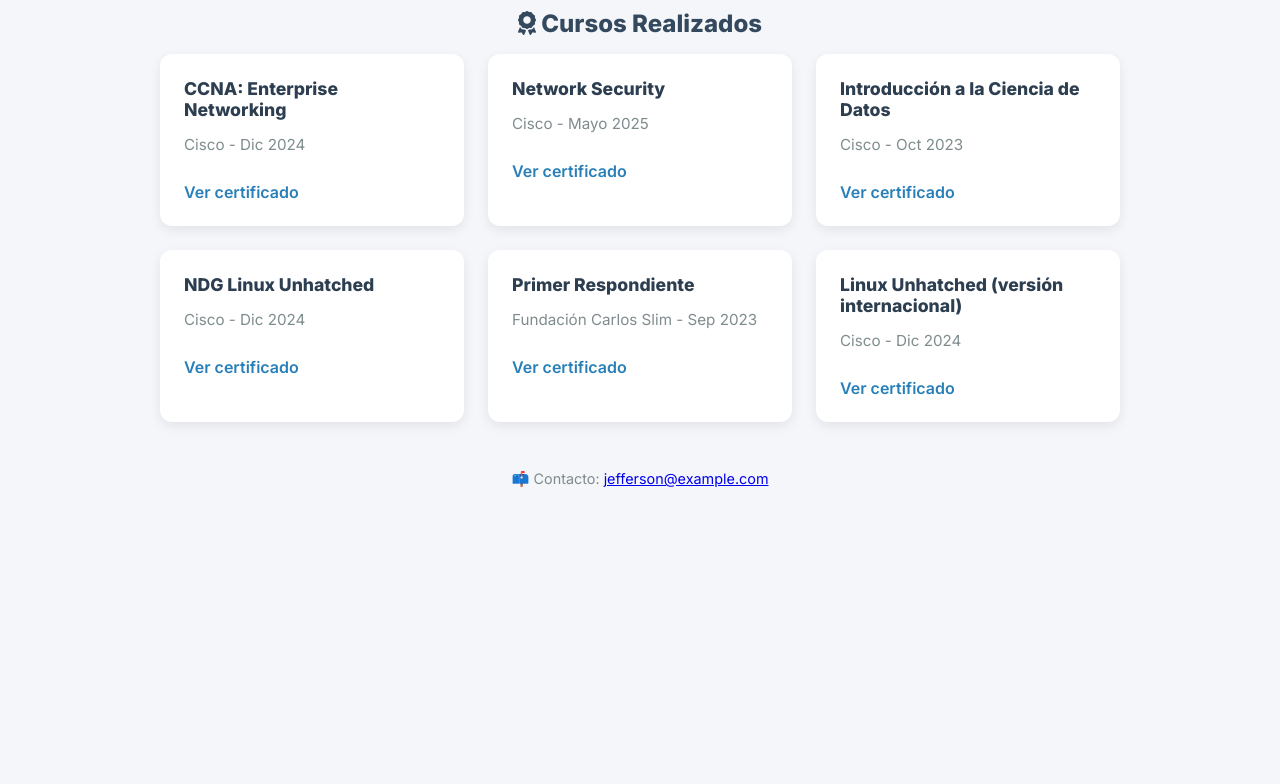
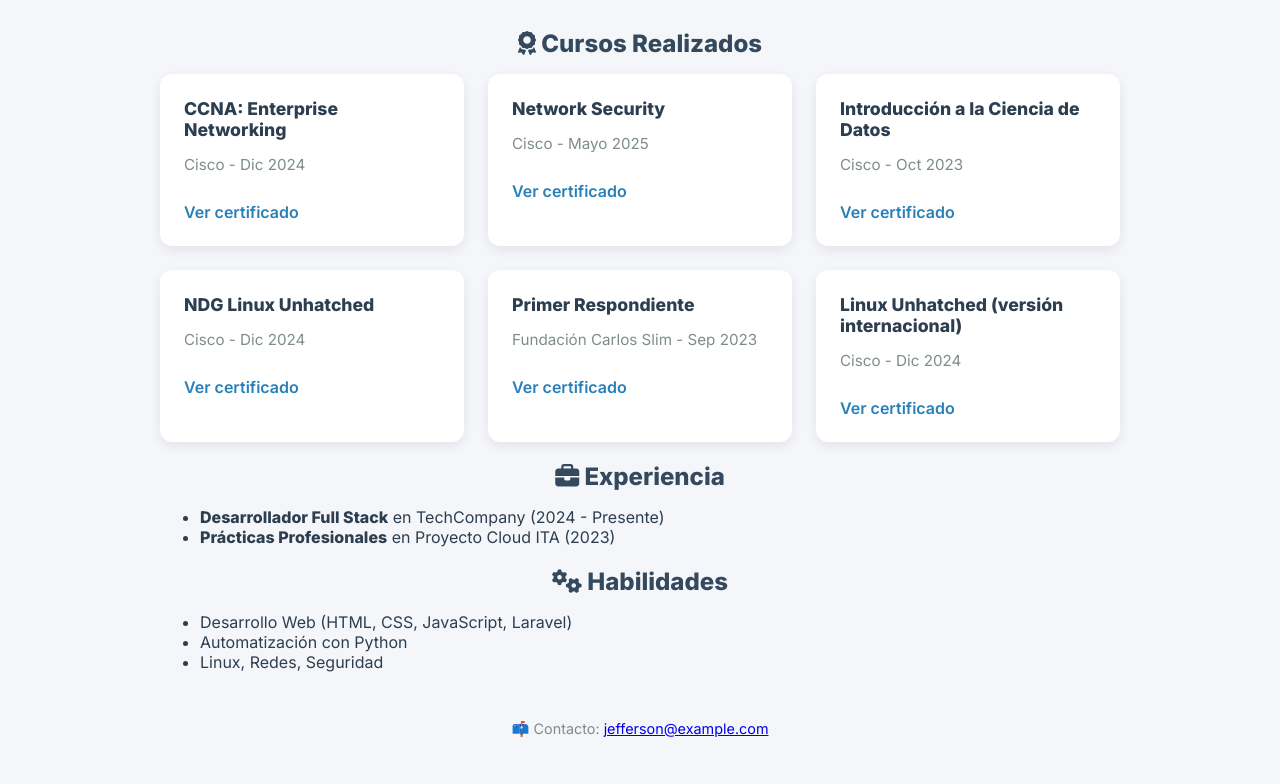
Before and after one commit to AngelJeffersonJ/cv, a plain HTML site: page index.html in a window 1280 px wide. Shown: the part 157-941 px from the top of the page. Before the commit the page ends 800 px from the top, so only its background shows below. Drawn offline with Linux system fonts and the light colour scheme.

Commit message:
Update index.html

```diff
--- a/index.html
+++ b/index.html
@@ -9,6 +9,14 @@
   <link rel="stylesheet" href="style.css" />
 </head>
 <body>
+  <div class="toggle-container">
+    <label class="switch">
+      <input type="checkbox" id="modeToggle">
+      <span class="slider"></span>
+    </label>
+    <span class="mode-label">🌙 Modo Oscuro</span>
+  </div>
+
   <div class="container">
     <header>
       <h1>Ángel Jefferson Jiménez Álvarez</h1>
@@ -17,43 +25,43 @@
 
     <section>
       <h2><i class="fas fa-award"></i> Cursos Realizados</h2>
-      <div class="cards">
-        <div class="card">
-          <h3>CCNA: Enterprise Networking</h3>
-          <p>Cisco - Dic 2024</p>
-          <a href="certificados/CCNA_Enterprise.pdf" target="_blank">Ver certificado</a>
-        </div>
-        <div class="card">
-          <h3>Network Security</h3>
-          <p>Cisco - Mayo 2025</p>
-          <a href="certificados/Network_Security.pdf" target="_blank">Ver certificado</a>
-        </div>
-        <div class="card">
-          <h3>Introducción a la Ciencia de Datos</h3>
-          <p>Cisco - Oct 2023</p>
-          <a href="certificados/Intro_Ciencia_Datos.pdf" target="_blank">Ver certificado</a>
-        </div>
-        <div class="card">
-          <h3>NDG Linux Unhatched</h3>
-          <p>Cisco - Dic 2024</p>
-          <a href="certificados/Linux_Unhatched.pdf" target="_blank">Ver certificado</a>
-        </div>
-        <div class="card">
-          <h3>Primer Respondiente</h3>
-          <p>Fundación Carlos Slim - Sep 2023</p>
-          <a href="certificados/Primer_Respondiente.pdf" target="_blank">Ver certificado</a>
-        </div>
-        <div class="card">
-          <h3>Linux Unhatched (versión internacional)</h3>
-          <p>Cisco - Dic 2024</p>
-          <a href="certificados/LinuxUnhatchedExtra.pdf" target="_blank">Ver certificado</a>
-        </div>
+      <div class="cards fade-in">
+        <div class="card"><h3>CCNA: Enterprise Networking</h3><p>Cisco - Dic 2024</p><a href="certificados/CCNA_Enterprise.pdf" target="_blank">Ver certificado</a></div>
+        <div class="card"><h3>Network Security</h3><p>Cisco - Mayo 2025</p><a href="certificados/Network_Security.pdf" target="_blank">Ver certificado</a></div>
+        <div class="card"><h3>Introducción a la Ciencia de Datos</h3><p>Cisco - Oct 2023</p><a href="certificados/Intro_Ciencia_Datos.pdf" target="_blank">Ver certificado</a></div>
+        <div class="card"><h3>NDG Linux Unhatched</h3><p>Cisco - Dic 2024</p><a href="certificados/Linux_Unhatched.pdf" target="_blank">Ver certificado</a></div>
+        <div class="card"><h3>Primer Respondiente</h3><p>Fundación Carlos Slim - Sep 2023</p><a href="certificados/Primer_Respondiente.pdf" target="_blank">Ver certificado</a></div>
+        <div class="card"><h3>Linux Unhatched (versión internacional)</h3><p>Cisco - Dic 2024</p><a href="certificados/LinuxUnhatchedExtra.pdf" target="_blank">Ver certificado</a></div>
       </div>
+    </section>
+
+    <section>
+      <h2><i class="fas fa-briefcase"></i> Experiencia</h2>
+      <ul class="fade-in">
+        <li><strong>Desarrollador Full Stack</strong> en TechCompany (2024 - Presente)</li>
+        <li><strong>Prácticas Profesionales</strong> en Proyecto Cloud ITA (2023)</li>
+      </ul>
+    </section>
+
+    <section>
+      <h2><i class="fas fa-cogs"></i> Habilidades</h2>
+      <ul class="fade-in">
+        <li>Desarrollo Web (HTML, CSS, JavaScript, Laravel)</li>
+        <li>Automatización con Python</li>
+        <li>Linux, Redes, Seguridad</li>
+      </ul>
     </section>
 
     <footer>
       <p>📫 Contacto: <a href="mailto:jefferson@example.com">jefferson@example.com</a></p>
     </footer>
   </div>
+
+  <script>
+    const toggle = document.getElementById('modeToggle');
+    toggle.addEventListener('change', () => {
+      document.body.classList.toggle('dark');
+    });
+  </script>
 </body>
 </html>
```
